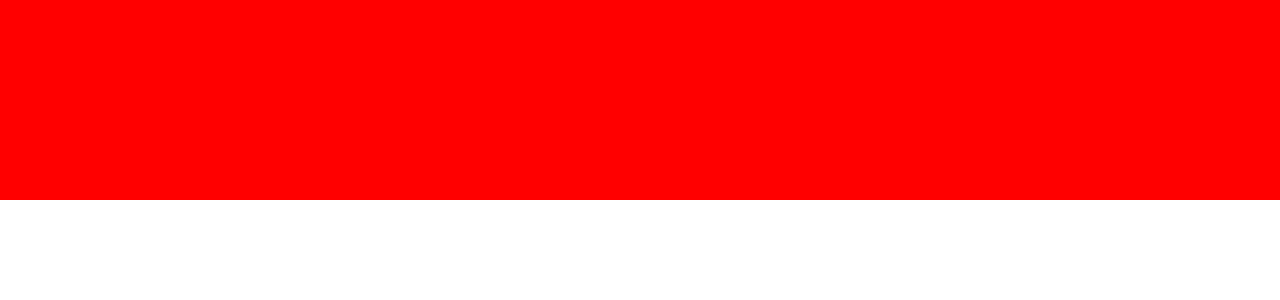
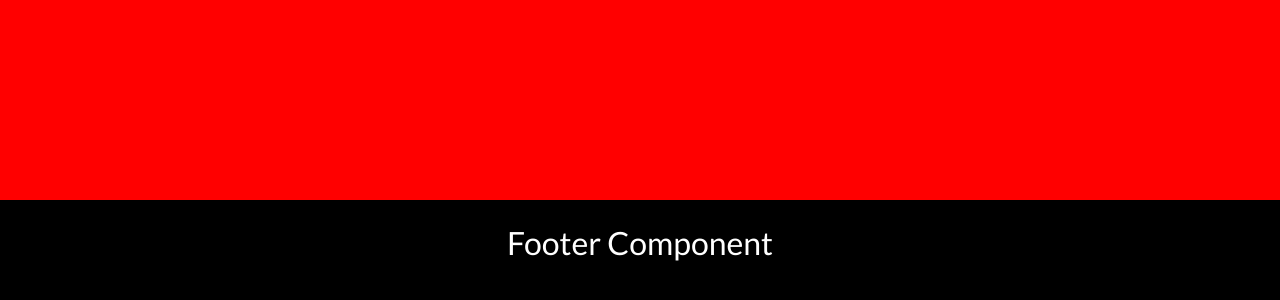
Before and after one commit to bluestars1233/VueRestaurantLanding, a Vue app: page / in a window 1280 px wide. Shown: the part 10105-10405 px from the top of the page. Before the commit the page ends 10305 px from the top, so only its background shows below. Built offline with nearby package versions, Linux system fonts and the light colour scheme.

Commit message:
added footer component

```diff
--- /dev/null
+++ b/src/components/Footer.vue
@@ -0,0 +1,26 @@
+<template>
+    <div id="footer">
+        <div class="container-fluid">
+            <div class="row">
+                <div class="col-sm-12 text-center mt-4">
+                    <h2>Footer Component</h2>
+                </div>
+            </div>
+        </div>
+    </div>
+</template>
+
+<script>
+    export default {
+        name: 'Footer'
+    }
+</script>
+
+<style scoped>
+    #footer{
+        color: white;
+        background-color: black;
+        height: 650px;
+        overflow: hidden;
+    }
+</style>
--- a/src/components/Home.vue
+++ b/src/components/Home.vue
@@ -9,6 +9,7 @@
         <Reservation/>
         <Gmap/>
         <Testimonials/>
+        <Footer/>
 
     </div>
 </template>
@@ -23,6 +24,8 @@
 import Reservation from './Reservation'
 import Gmap from './GoogleMap'
 import Testimonials from './Testimonials'
+import Footer from './Footer'
+
 
 
 
@@ -43,6 +46,7 @@
             Reservation,
             Gmap,
             Testimonials,
+            Footer
         }
     }
 </script>
```
